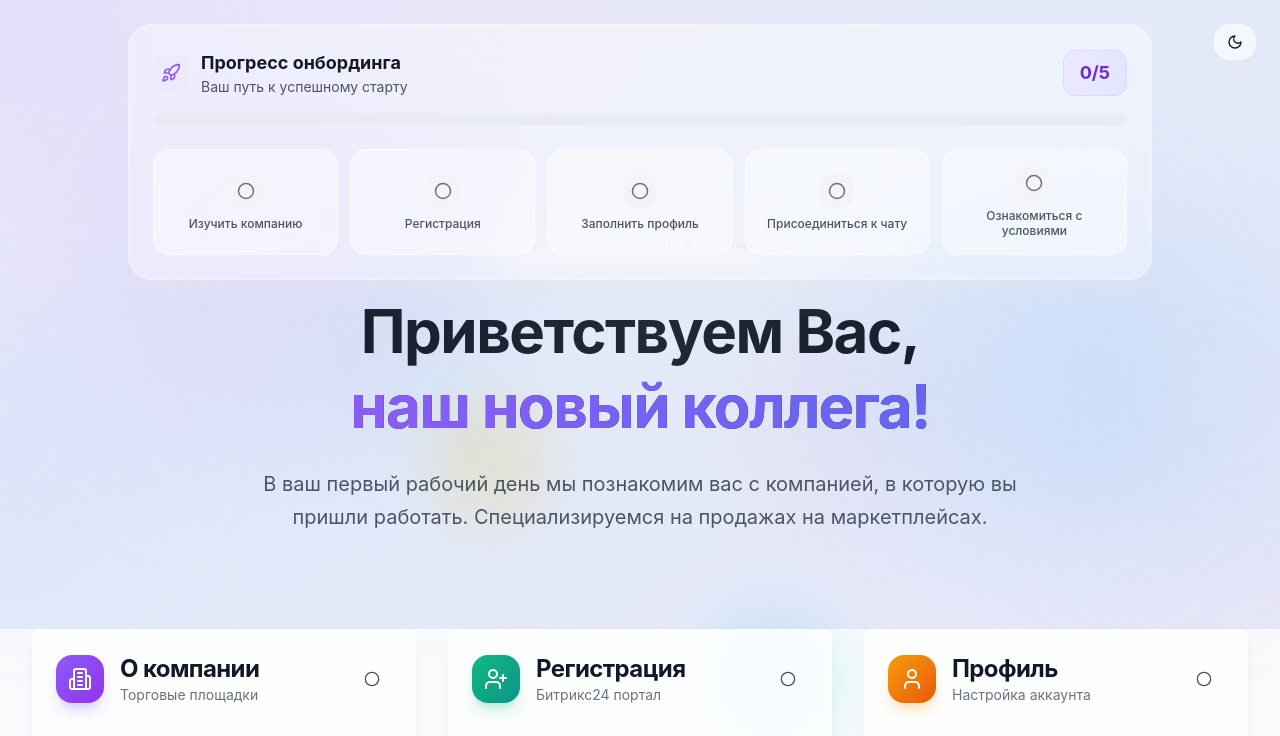
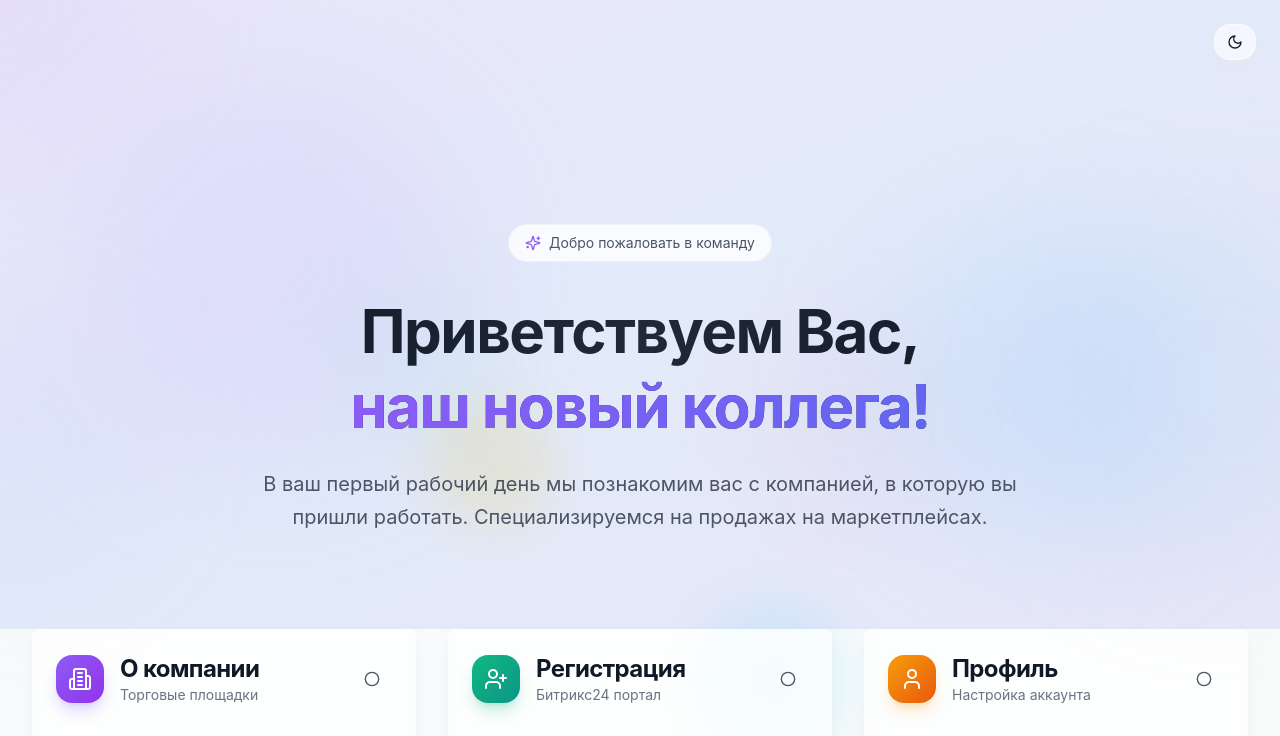
Before and after one commit to pr-poehali-dev/welcome-letter-design, a React (Vite) app: page / in a window 1280 px wide. Shown: the top 736 px of the page. Built offline with nearby package versions, Linux system fonts and the light colour scheme.

Commit message:
Удаление блока онбординга

```diff
--- a/src/pages/Index.tsx
+++ b/src/pages/Index.tsx
@@ -93,93 +93,10 @@ const Index = () => {
         </Button>
       </div>
 
-      {/* Enhanced Progress Bar */}
-      <div className="fixed top-6 left-6 right-6 z-40">
-        <div className="max-w-5xl mx-auto">
-          <div className={`backdrop-blur-xl rounded-3xl border transition-all duration-300 shadow-xl ${darkMode
-            ? 'bg-gray-800/40 border-gray-700/30 shadow-black/20'
-            : 'bg-white/40 border-white/30 shadow-gray-200/30'
-          }`}>
-            <div className="p-6">
-              {/* Header */}
-              <div className="flex items-center justify-between mb-4">
-                <div className="flex items-center space-x-3">
-                  <div className={`p-2 rounded-xl ${darkMode ? 'bg-violet-500/20' : 'bg-violet-100'}`}>
-                    <Icon name="Rocket" size={20} className="text-violet-500" />
-                  </div>
-                  <div>
-                    <h3 className={`font-bold text-lg ${darkMode ? 'text-white' : 'text-gray-900'}`}>
-                      Прогресс онбординга
-                    </h3>
-                    <p className={`text-sm ${darkMode ? 'text-gray-400' : 'text-gray-600'}`}>
-                      Ваш путь к успешному старту
-                    </p>
-                  </div>
-                </div>
-                <div className={`px-4 py-2 rounded-xl font-bold text-lg ${darkMode
-                  ? 'bg-gradient-to-r from-violet-900/50 to-indigo-900/50 text-violet-300 border border-violet-700/50'
-                  : 'bg-gradient-to-r from-violet-100 to-indigo-100 text-violet-700 border border-violet-200'
-                }`}>
-                  {completedSteps.size}/5
-                </div>
-              </div>
 
-              {/* Progress Bar */}
-              <div className="mb-6">
-                <Progress
-                  value={progress}
-                  className={`h-3 ${darkMode ? 'bg-gray-700/50' : 'bg-gray-200/50'}`}
-                />
-              </div>
-
-              {/* Steps Navigation */}
-              <div className="grid grid-cols-1 md:grid-cols-5 gap-3">
-                {steps.map((step, index) => (
-                  <button
-                    key={step.id}
-                    onClick={() => scrollToSection(step.id)}
-                    className={`group p-4 rounded-2xl transition-all duration-300 hover:scale-105 ${
-                      step.completed
-                        ? (darkMode
-                          ? 'bg-gradient-to-br from-green-900/40 to-emerald-900/40 border border-green-700/50 shadow-lg shadow-green-900/20'
-                          : 'bg-gradient-to-br from-green-50 to-emerald-50 border border-green-200/50 shadow-lg shadow-green-200/30'
-                        )
-                        : (darkMode
-                          ? 'bg-gray-800/40 border border-gray-700/50 hover:bg-gray-700/60'
-                          : 'bg-white/40 border border-white/50 hover:bg-white/60'
-                        )
-                    }`}
-                  >
-                    <div className="flex flex-col items-center space-y-2">
-                      <div className={`p-2 rounded-xl transition-all duration-300 ${
-                        step.completed
-                          ? (darkMode ? 'bg-green-800/50' : 'bg-green-100')
-                          : (darkMode ? 'bg-gray-700/50 group-hover:bg-gray-600/50' : 'bg-gray-100 group-hover:bg-gray-200')
-                      }`}>
-                        <Icon
-                          name={step.completed ? "CheckCircle2" : "Circle"}
-                          size={18}
-                          className={step.completed ? 'text-green-500' : (darkMode ? 'text-gray-400' : 'text-gray-500')}
-                        />
-                      </div>
-                      <p className={`text-xs font-medium text-center leading-tight ${
-                        step.completed
-                          ? (darkMode ? 'text-green-300' : 'text-green-700')
-                          : (darkMode ? 'text-gray-300 group-hover:text-white' : 'text-gray-600 group-hover:text-gray-800')
-                      }`}>
-                        {step.title}
-                      </p>
-                    </div>
-                  </button>
-                ))}
-              </div>
-            </div>
-          </div>
-        </div>
-      </div>
 
       {/* Hero Section */}
-      <div id="hero" className="relative overflow-hidden pt-56 md:pt-32">
+      <div id="hero" className="relative overflow-hidden pt-32">
         <div className={`absolute inset-0 transition-opacity duration-500 ${darkMode
           ? 'bg-gradient-to-br from-violet-900/20 via-blue-900/20 to-indigo-900/20'
           : 'bg-gradient-to-br from-violet-600/10 via-blue-600/10 to-indigo-600/10'
```
